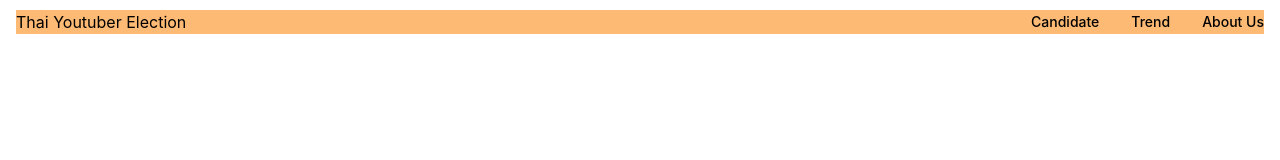
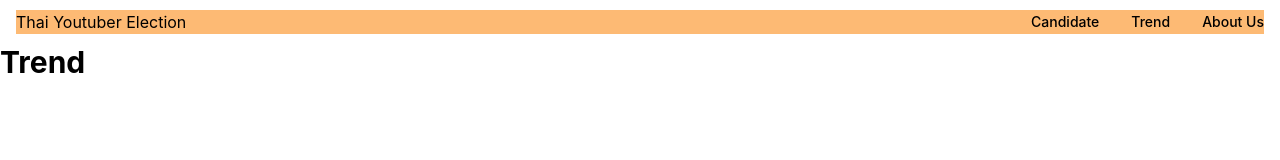
Before and after one commit to lebrancconvas/Youtuber-Candidate, a React (Create React App) app in the folder client/: page /trend in a window 1280 px wide. Shown: the top 160 px of the page. Built offline with nearby package versions, Linux system fonts and the light colour scheme.

Commit message:
✨ Create Trend Page.

```diff
--- a/client/src/App.tsx
+++ b/client/src/App.tsx
@@ -1,11 +1,12 @@
 import React from 'react';
 import {BrowserRouter, Routes, Route} from 'react-router-dom';
+
 import Homepage from './pages/Homepage';
-
 import Candidate from './pages/Candidate';
+import About from './pages/About';
+import Trend from './pages/Trend';
 
 import Navbar from './components/Navbar';
-import About from './pages/About';
 
 function App() {
   return (
@@ -15,6 +16,7 @@ function App() {
         <Routes>
           <Route path="/" element={<Homepage />} />
           <Route path="/candidate" element={<Candidate />} />
+          <Route path="/trend" element={<Trend />} />
           <Route path="/about" element={<About />} />
         </Routes>
       </BrowserRouter>
--- a/client/src/components/Navbar.tsx
+++ b/client/src/components/Navbar.tsx
@@ -16,7 +16,9 @@ const Navbar: React.FC = () => {
 							</NavLink>
 						</li>
 						<li>
-							Trend
+							<NavLink to="/trend">
+								Trend
+							</NavLink>
 						</li>
 						<li>
 							<NavLink to="/about">
--- /dev/null
+++ b/client/src/pages/Trend.tsx
@@ -0,0 +1,11 @@
+import React from 'react';
+
+const Trend: React.FC = () => {
+	return(
+		<div>
+			<h1 className="font-bold text-3xl">Trend</h1>
+		</div>
+	)
+};
+
+export default Trend;
```
